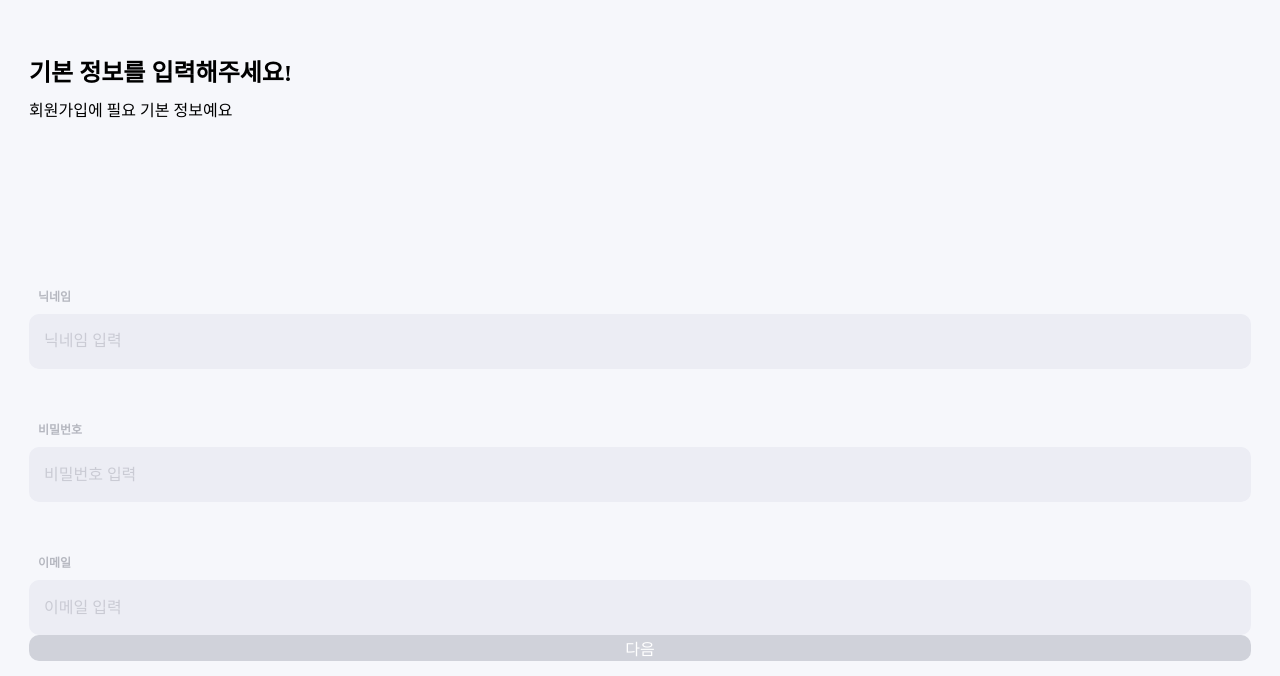
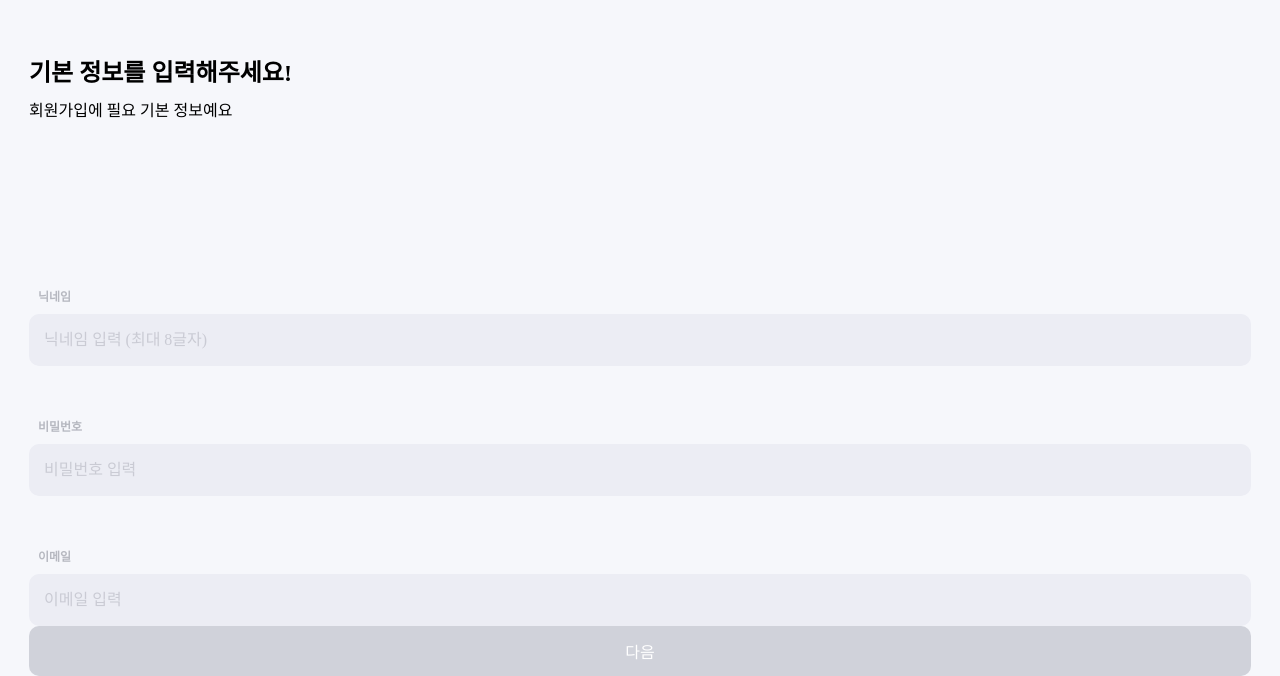
Before and after one commit to GoBong-letter/GoBong_Front, a React (Create React App) app: page /join in a window 1280 px wide. Shown: the part 216-892 px from the top of the page. Built offline with nearby package versions, Linux system fonts and the light colour scheme; some icons are missing; a web font is replaced by a local one.

Commit message:
Docs: 로그인 회원가입 수정

```diff
--- a/public/index.html
+++ b/public/index.html
@@ -28,7 +28,7 @@
   </head>
   <body>
     <noscript>You need to enable JavaScript to run this app.</noscript>
-    <div id="root" style="height: 100vh;"></div>
+    <div id="root"></div>
     <!--
       This HTML file is a template.
       If you open it directly in the browser, you will see an empty page.
--- a/src/Pages/Join/Join.js
+++ b/src/Pages/Join/Join.js
@@ -11,6 +11,7 @@ function Join() {
     const [password, setPassword] = useState('');
     const [email, setEmail] = useState('');
     const [showWarning, setShowWarning] = useState(false);
+    const maxLength = 8;
 
     const navigate = useNavigate();
 
@@ -27,13 +28,20 @@ function Join() {
         }
     };
 
+    const handleChangeNickname = (e) => {
+        const input = e.target.value;
+        if (input.length <= maxLength) {
+            setNickname(input);
+        }
+    };
+
     return (
         <div className={styles["joinContainer"]}>
             <div className={styles['joinBox']}>
                 <Num/>
                 <Info text1="기본 정보를 입력해주세요!" text2="회원가입에 필요 기본 정보예요"/>
                 <div className={styles["inputContainer"]}>
-                    <Input text1="닉네임" text2="닉네임 입력" type="text" value={nickname} onChange={(e) => setNickname(e.target.value)} />
+                    <Input text1="닉네임" text2={`닉네임 입력 (최대 ${maxLength}글자)`} type="text" value={nickname} onChange={handleChangeNickname} />
                     <Input text1="비밀번호" text2="비밀번호 입력" type="password" value={password} onChange={(e) => setPassword(e.target.value)} />
                     <Input text1="이메일" text2="이메일 입력" type="email" value={email} onChange={(e) => setEmail(e.target.value)} />
                 </div>
--- a/src/Pages/Join/JoinProfile.js
+++ b/src/Pages/Join/JoinProfile.js
@@ -22,7 +22,7 @@ function JoinProfile() {
     };
 
     return (
-        <div style={{ display: "flex", flexDirection: "column", alignItems: "center", height: "100%", position: "relative" }}>
+        <div style={{ display: "flex", flexDirection: "column", alignItems: "center", height: "100vh", position: "relative" }}>
             <div style={{ display: "flex", flexDirection: "column", alignItems: "start", width: "calc(100% - 58px)" }}>
                 <Num />
                 <Info text1="해원님의 프로필을 골라보세요!" text2="커뮤니티에 보여질 프로필이에요!" />
@@ -40,35 +40,3 @@ function JoinProfile() {
 
 
 export default JoinProfile;
-// import React, { useState } from 'react';
-// import { Icon } from '@iconify/react';
-// import Button from '../../commponents/Button';
-// import styles from '../../styles/Join/Join.module.css';
-// import Num from '../../commponents/Join/Num';
-// import Info from '../../commponents/Join/Info';
-// import Profile from '../../commponents/Profile';
-
-// function JoinProfile() {
-//     const [isProfileClicked, setIsProfileClicked] = useState(false);
-
-//     const handleProfileClick = () => {
-//         setIsProfileClicked(true);
-//     };
-
-//     return (
-//         <div style={{ display: "flex", flexDirection: "column", alignItems: "center", height: "100%", position: "relative" }}>
-//             <div style={{ display: "flex", flexDirection: "column", alignItems: "start", width: "calc(100% - 58px)" }}>
-//                 <Num />
-//                 <Info text1="해원님의 프로필을 골라보세요!" text2="커뮤니티에 보여질 프로필이에요!" />
-//                 <div style={{ display: "flex", flexDirection: "column", alignItems: "center", margin: "79px auto 0 auto", rowGap: "31px" }}>
-//                     <div style={{ display: "flex", columnGap: "23px" }}>
-//                         <Profile onClick={handleProfileClick} />
-//                     </div>
-//                 </div>
-//             </div>
-//             <Button text="다음" disabled={!isProfileClicked} />
-//         </div>
-//     );
-// }
-
-// export default JoinProfile;
--- a/src/Pages/Login/Login.js
+++ b/src/Pages/Login/Login.js
@@ -11,7 +11,7 @@ function Login() {
       navigate(path);
     };
     return (
-        <div style={{display:"flex", flexDirection:"column", alignItems:"center"}}>
+        <div style={{display:"flex", flexDirection:"column", alignItems:"center", overflow:"hidden"}}>
             <img className={styles['background-img']} alt="login_img" src="/images/loginImg.png" />
             <div className={styles['gradient']}></div>
             <div className={styles['loginBox']}>
--- a/src/styles/Button.module.css
+++ b/src/styles/Button.module.css
@@ -9,5 +9,5 @@
     align-items: center;
     width: calc(100% - 58px);
     font-size: 16px;
-    height: 55px;
+    height: 50px;
   }
--- a/src/styles/Join/Input.module.css
+++ b/src/styles/Join/Input.module.css
@@ -8,7 +8,7 @@
 .inputStyle{
     color: balck;
     font-size:16px;
-    height:53px;
+    height:50px;
     background-color:#ECEDF4;
     border:none;
     border-radius:10px;
@@ -35,7 +35,7 @@
 .loginContainer{
     color: balck;
     font-size:16px;
-    height:55px;
+    height:50px;
     background-color:#ECEDF4;
     border:none;
     border-radius:10px;
--- a/src/styles/Login/Login.module.css
+++ b/src/styles/Login/Login.module.css
@@ -40,12 +40,12 @@
     flex-direction: column;
     align-items: center;
     margin-top: 40vw;
-    height: 100%;
     row-gap: 12vw;
+    overflow: hidden;
 }
 .inputStyle{
-    height: 53px;
-    padding: 0 23px;
+    height: 50px;
+    padding: 0 15px;
     border-radius: 10px;
     border: 1px solid #AAA;
     outline: none;
--- a/src/styles/Splash.module.css
+++ b/src/styles/Splash.module.css
@@ -1,6 +1,5 @@
 
 body{
-    height: 100vh;
     width: 100vw;
     margin: 0;
 }
```
